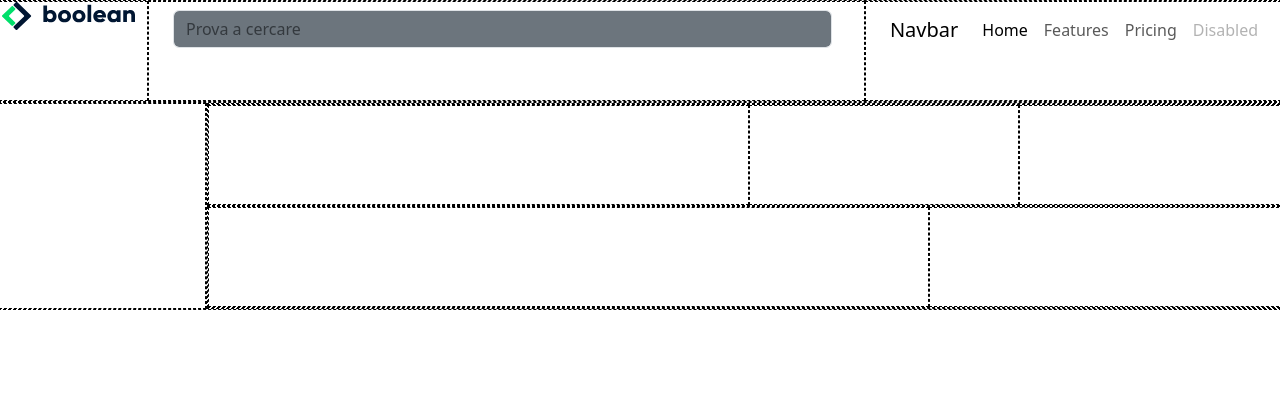
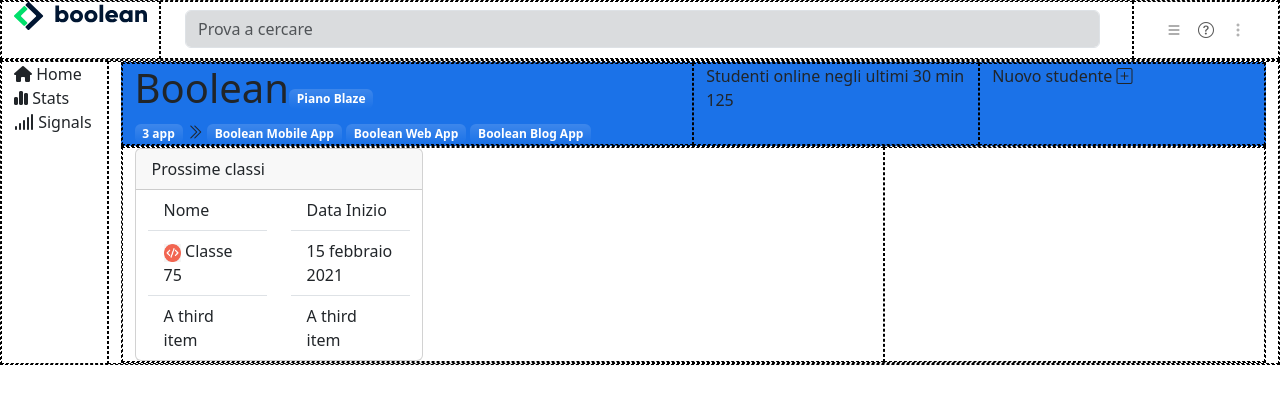
Before and after one commit to WandaSimeoli/html-css-bootstrap-dashboard, a plain HTML site: page index.html in a window 1280 px wide. Drawn offline with nearby package versions, Linux system fonts and the light colour scheme.

Commit message:
Struttura

```diff
--- a/css/style.css
+++ b/css/style.css
@@ -1,6 +1,12 @@
 /* Debug */
 .debug {
     border: 1px dashed black;
-    min-height: 100px;
-    min-width: 50px;
+    /* min-height: 100px;
+    min-width: 50px; */
 }
+.bg-color {
+    background-color: #1B72E8;
+}
+.w-img {
+    width: 20%;
+}
--- a/index.html
+++ b/index.html
@@ -13,51 +13,103 @@
 <body>
     <!--  -->
    <header>
-    <div class="row debug">
+    <div class="row mx-0 debug">
         <di class="col-auto debug">
             <img src="./img/logo.svg" alt="">
         </di>
         <di class="col debug">
             <nav class="navbar">
                 <div class="container-fluid">
-                    <input class="form-control me-2 bg-secondary" type="search" placeholder="Prova a cercare" aria-label="Search">
+                    <input class="form-control me-2 bg-secondary bg-opacity-25" type="search" placeholder="Prova a cercare" aria-label="Search">
                 </div>
               </nav>
         </di>
-        <di class="col-auto debug">
+        <div class="col-auto debug">
             <nav class="navbar navbar-expand-lg">
                 <div class="container-fluid">
-                  <a class="navbar-brand" href="#">Navbar</a>
                   <div class="collapse navbar-collapse" id="navbarNavAltMarkup">
                     <div class="navbar-nav">
-                      <a class="nav-link active" aria-current="page" href="#">Home</a>
-                      <a class="nav-link" href="#">Features</a>
-                      <a class="nav-link" href="#">Pricing</a>
-                      <a class="nav-link disabled">Disabled</a>
+                      <a class="nav-link" href="#"><i class="bi bi-list"></i></a>
+                      <a class="nav-link" href="#"><i class="bi bi-question-circle"></i></a>
+                      <a class="nav-link disabled"><i class="bi bi-three-dots-vertical"></i></a>
                     </div>
                   </div>
                 </div>
               </nav>
-        </di>
+        </div>
     </div>
    </header>
    <!--  -->
-<div class="row debug">
-   <div class="col-2 debug">
-    <aside></aside>
+<div class="row mx-0 debug">
+   <div class="col-1 debug">
+    <aside>
+        <div>
+            <i class="fa-solid fa-house"></i>
+            Home
+        </div>
+        <div>
+            <i class="fa-solid fa-chart-simple"></i>
+            Stats
+        </div>
+        <div>
+            <i class="fa-solid fa-signal"></i>
+            Signals
+        </div>
+    </aside>
    </div>
-   <div class="col-10 debug">
+   <div class="col-11 debug">
     <main>
-        <section>
-            <div class="row debug">
-                <div class="col-6 debug"></div>
-                <div class="col-3 debug"></div>
-                <div class="col-3 debug"></div>
+        <section class="bg-color">
+            <div class="row mx-0 debug">
+                <div class="col-6 debug">
+                    <h1 class="d-inline-block">Boolean </h1><span class="badge bg-gradient">Piano Blaze</span>
+                    <div>
+                        <span class="badge bg-gradient">3 app</span>
+                        <i class="bi bi-chevron-double-right"></i>
+                        <span class="badge bg-gradient">Boolean Mobile App</span>
+                        <span class="badge bg-gradient">Boolean Web App</span>
+                        <span class="badge bg-gradient">Boolean Blog App</span>
+                    </div>
+                </div>
+                <div class="col-3 debug">
+                    Studenti online negli ultimi 30 min
+                    <div>125</div>
+                </div>
+                <div class="col-3 debug">
+                    Nuovo studente <i class="bi bi-plus-square"></i>
+                </div>
             </div>
         </section>
         <section>
-            <div class="row debug">
-                <div class="col-8 debug"></div>
+            <div class="row mx-0 debug">
+                <div class="col-8 debug">
+                    <div class="card" style="width: 18rem;">
+                            <div class="card-header">
+                              Prossime classi
+                            </div>
+                        <div class="row mx-0 ">
+                            <div class="col">
+                            <ul class="list-group list-group-flush">
+                              <li class="list-group-item">Nome</li>
+                              <li class="list-group-item">
+                                <img src="./img/class-avatar.jpg" class="w-img" alt="">
+                                Classe 75
+                              </li>
+                              <li class="list-group-item">A third item</li>
+                            </ul>
+                        </div>
+                            <div class="col">
+                                <ul class="list-group list-group-flush">
+                                  <li class="list-group-item">Data Inizio</li>
+                                  <li class="list-group-item">
+                                    15 febbraio 2021
+                                  </li>
+                                  <li class="list-group-item">A third item</li>
+                                </ul>
+                            </div>
+                        </div>
+                      </div>
+                </div>
                 <div class="col-4 debug"></div>
             </div>
         </section>
```
